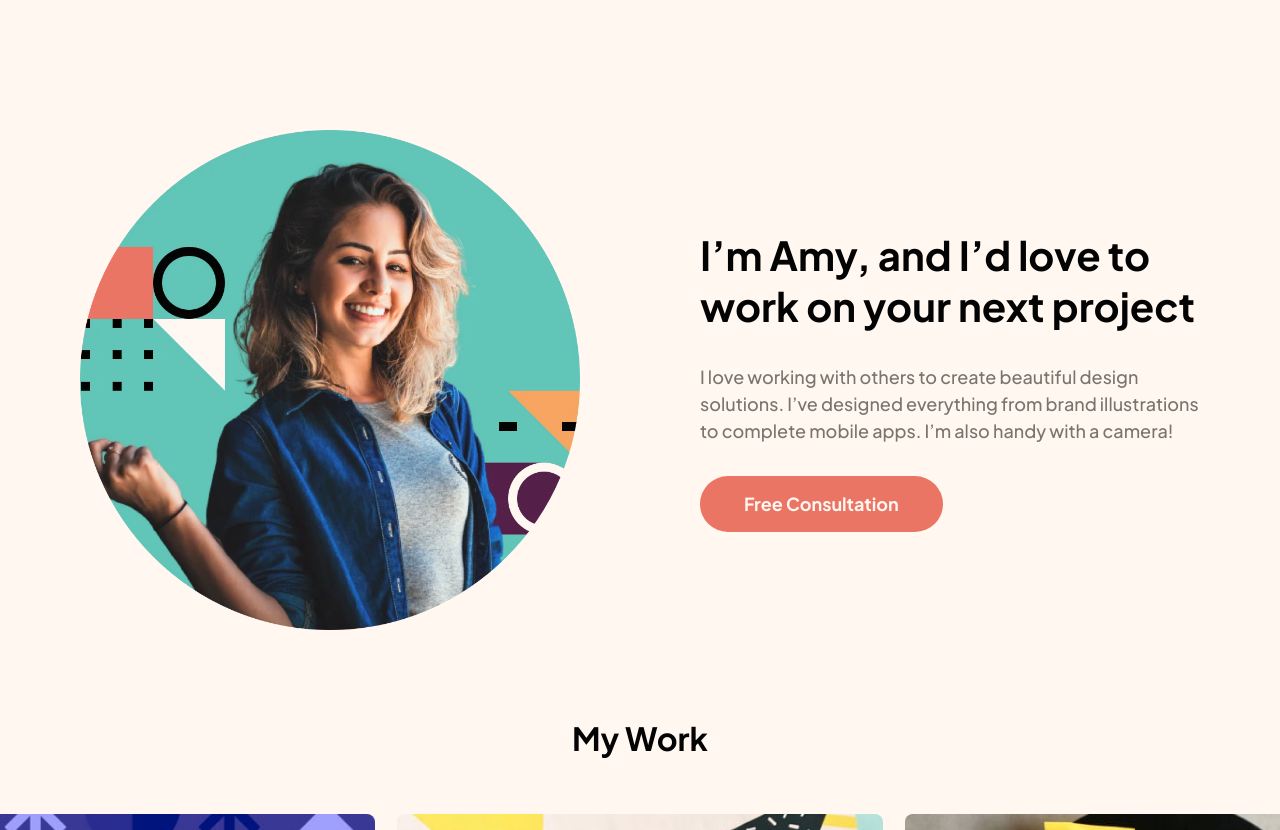
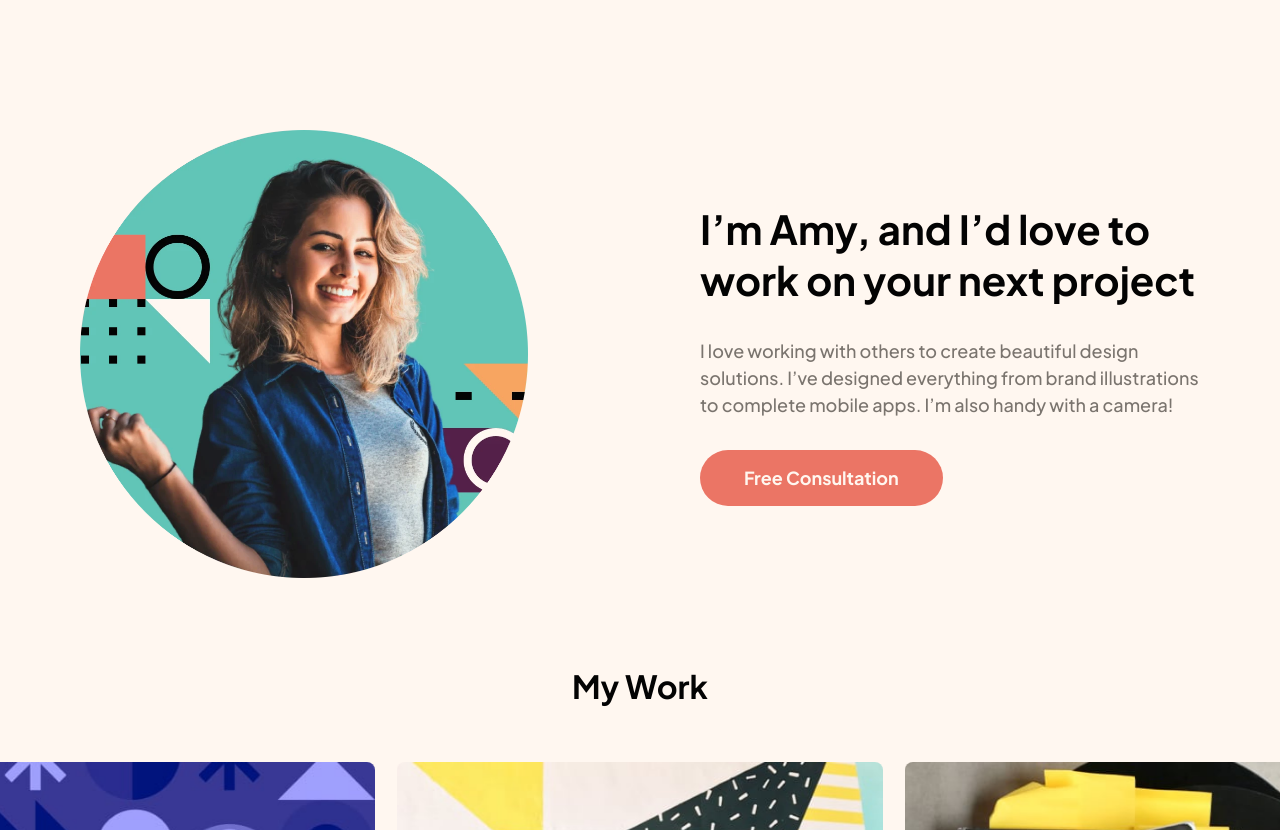
Before and after one commit to B3gnoche/single-page-design-portfolio, a plain HTML site: page index.html in a window 1280 px wide. Shown: the part 760-1590 px from the top of the page. Drawn offline with nearby package versions, Linux system fonts and the light colour scheme.

Commit message:
Fix About Image

```diff
--- a/src/input.css
+++ b/src/input.css
@@ -372,6 +372,10 @@ p.is--hero {
   align-items: start;
 }
 
+img.is--about {
+  max-height: 28rem;
+}
+
 @media screen and (max-width: 50rem) {
   .section.is--about {
     padding: 3.75rem 0;
```
